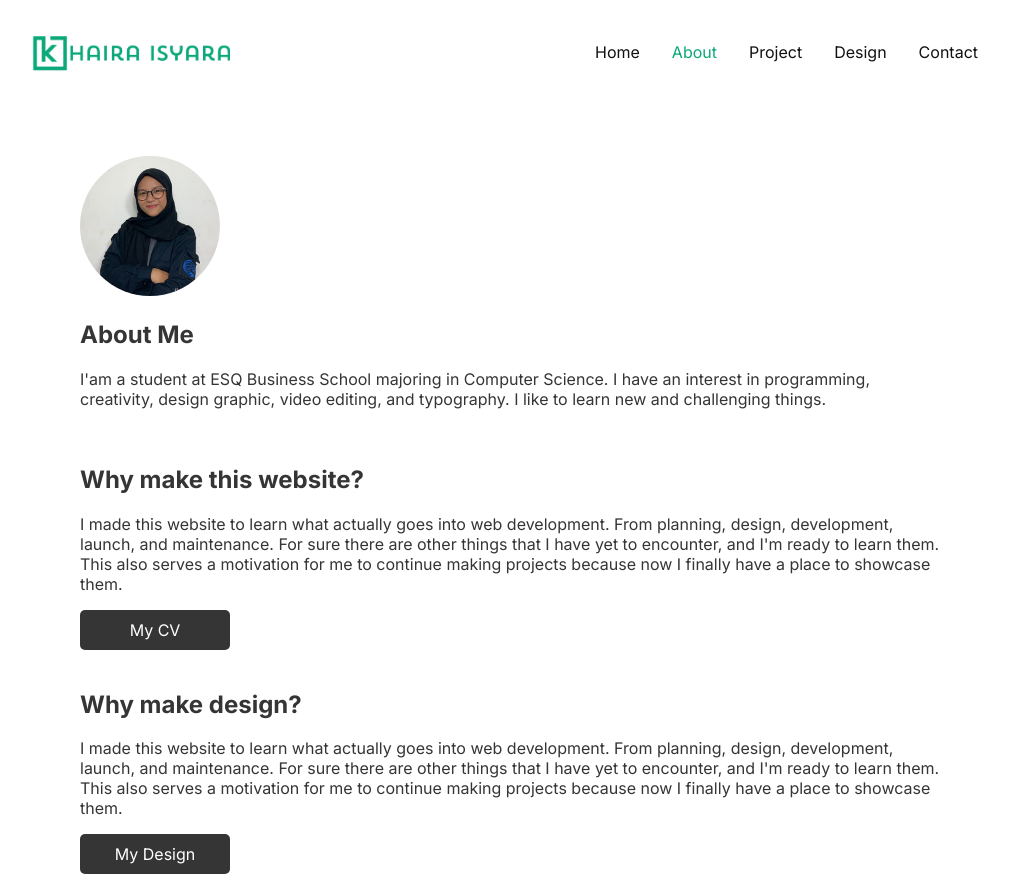
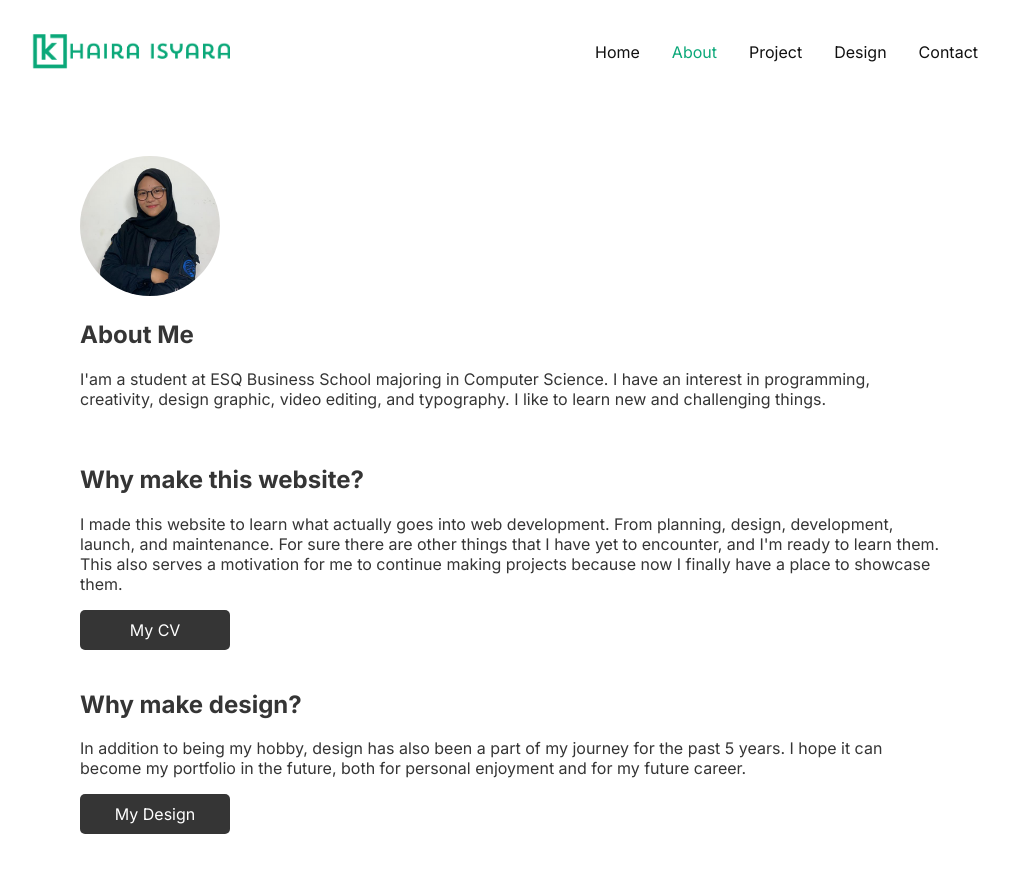
Before and after one commit to Khaira-EBS/Personal-Website, a plain HTML site: page about.html in a window 1280 px wide. Shown: the top 887 px of the page, without its empty margins (128-1137 px from the left). Drawn offline with Linux system fonts and the light colour scheme.

Commit message:
final, ngerapihin

```diff
--- a/about.html
+++ b/about.html
@@ -10,7 +10,7 @@
 <body>
     <header>
         <nav id="navbar">
-            <img src="img/logo-khaira.png" id="logo">
+            <a href="index.html"><img src="img/logo-khaira.png" id="logo"></a>
             <ul>
                 <li><a href="index.html">Home</a></li>
                 <li><a class="active" href="about.html">About</a></li>
@@ -42,11 +42,8 @@
         </div>
         <div class="about-text">
             <h2>Why make design?</h2>
-            <p>I made this website to learn what actually goes into web development.
-                From planning, design, development, launch, and maintenance.
-                For sure there are other things that I have yet to encounter,
-                and I'm ready to learn them. This also serves a motivation for me to continue making projects
-                because now I finally have a place to showcase them.</p>
+            <p>In addition to being my hobby, design has also been a part of my journey for the past 5 years.
+                I hope it can become my portfolio in the future, both for personal enjoyment and for my future career.</p>
             <a href="https://bit.ly/DesignPortfolio-Khaira"><button id="myport">My Design</button></a>
         </div>
     </div>
```
Also changed, not shown: contact.html (+1 -3 lines), design.html (+1 -1 lines), index.html (+1 -1 lines), project.html (+1 -1 lines).
